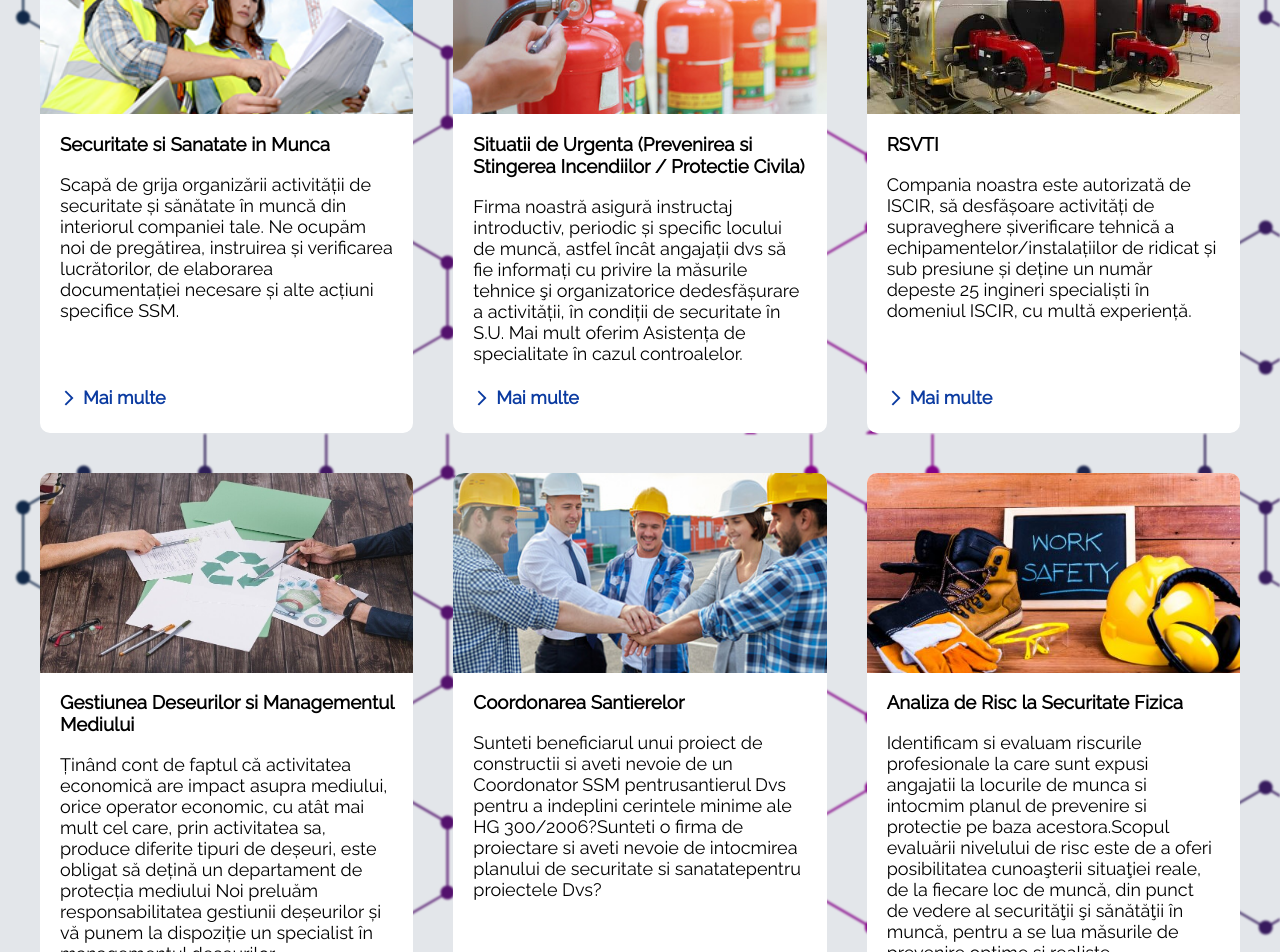
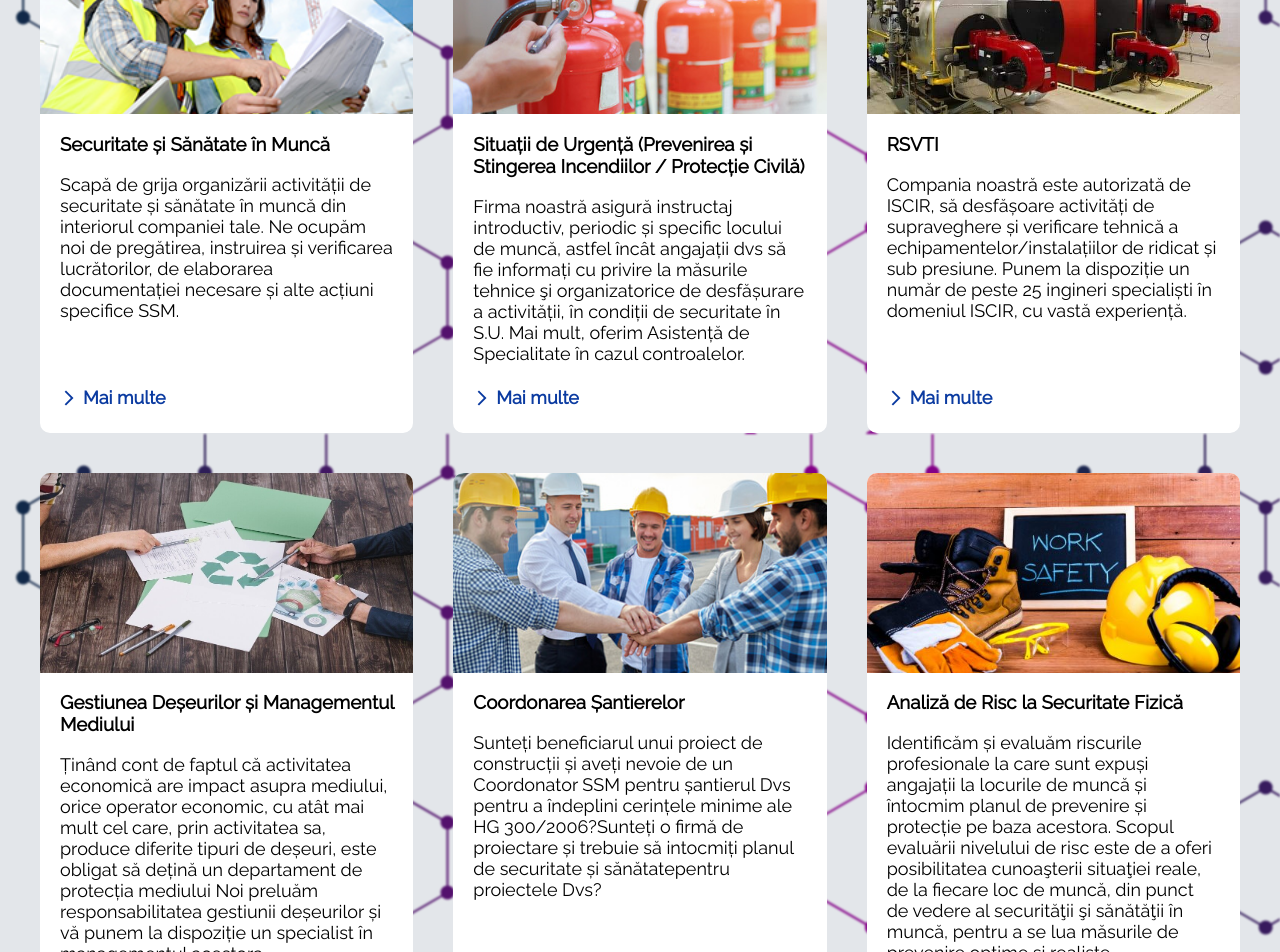
Before and after one commit to bmarcu13/work-management-website, a React (Create React App) app: page / in a window 1280 px wide. Shown: the part 1280-2232 px from the top of the page. Built offline with nearby package versions, Linux system fonts and the light colour scheme.

Commit message:
diacritice

```diff
--- a/src/Components/LandingSection/LandingSection.js
+++ b/src/Components/LandingSection/LandingSection.js
@@ -94,7 +94,7 @@ export default function LandingSection() {
                             />
                         </button>
                         <button>
-                            Cerere Oferta
+                            Cerere Ofertă
                             <RiArrowDropDownLine
                                 size={30}
                                 style={{
--- a/src/Components/ServicesMainPage/ServicesMainPage.js
+++ b/src/Components/ServicesMainPage/ServicesMainPage.js
@@ -110,47 +110,47 @@ export default function ServicesMainPage() {
 
 const servicesList = [
     {
-        title: "Securitate si Sanatate in Munca",
+        title: "Securitate și Sănătate în Muncă",
         description:
             "Scapă de grija organizării activității de securitate și sănătate în muncă din interiorul companiei tale. Ne ocupăm noi de pregătirea, instruirea și verificarea lucrătorilor, de elaborarea documentației necesare și alte acțiuni specifice SSM.",
         img: SecuritateSanatateInMunca,
     },
     {
-        title: "Situatii de Urgenta (Prevenirea si Stingerea Incendiilor / Protectie Civila)",
+        title: "Situații de Urgență (Prevenirea și Stingerea Incendiilor / Protecție Civilă)",
         description:
             "Firma noastră asigură instructaj introductiv, periodic și specific locului de muncă, astfel încât angajații dvs să fie informați cu privire la măsurile tehnice şi organizatorice de" +
-            "desfășurare a activității, în condiții de securitate în S.U. Mai mult oferim Asistența de specialitate în cazul controalelor.",
+            " desfășurare a activității, în condiții de securitate în S.U. Mai mult, oferim Asistență de Specialitate în cazul controalelor.",
         img: SituatiiUrgenta,
     },
     {
         title: "RSVTI",
         description:
-            "Compania noastra este autorizată de ISCIR, să desfășoare activități de supraveghere și" +
-            "verificare tehnică a echipamentelor/instalațiilor de ridicat și sub presiune și deține un număr de" +
-            "peste 25 ingineri specialiști în domeniul ISCIR, cu multă experiență.",
+            "Compania noastră este autorizată de ISCIR, să desfășoare activități de supraveghere și" +
+            " verificare tehnică a echipamentelor/instalațiilor de ridicat și sub presiune. Punem la dispoziție un număr de" +
+            " peste 25 ingineri specialiști în domeniul ISCIR, cu vastă experiență.",
         img: RSVTI,
     },
     {
-        title: "Gestiunea Deseurilor si Managementul Mediului",
+        title: "Gestiunea Deșeurilor și Managementul Mediului",
         description:
             "Ținând cont de faptul că activitatea economică are impact asupra mediului, orice operator economic, cu atât mai mult cel care, prin activitatea sa, produce diferite tipuri de deșeuri, este obligat să dețină un departament de protecția mediului" +
-            " Noi preluăm responsabilitatea gestiunii deșeurilor și vă punem la dispoziție un specialist în managementul deșeurilor.",
+            " Noi preluăm responsabilitatea gestiunii deșeurilor și vă punem la dispoziție un specialist în managementul acestora.",
         img: Deseuri,
     },
     {
-        title: "Coordonarea Santierelor",
+        title: "Coordonarea Șantierelor",
         description:
-            "Sunteti beneficiarul unui proiect de constructii si aveti nevoie de un Coordonator SSM pentru" +
-            "santierul Dvs pentru a indeplini cerintele minime ale HG 300/2006?" +
-            "Sunteti o firma de proiectare si aveti nevoie de intocmirea planului de securitate si sanatate" +
+            "Sunteți beneficiarul unui proiect de construcții și aveți nevoie de un Coordonator SSM pentru" +
+            " șantierul Dvs pentru a îndeplini cerințele minime ale HG 300/2006?" +
+            "Sunteți o firmă de proiectare și trebuie să intocmiți planul de securitate și sănătate" +
             "pentru proiectele Dvs?",
         img: CoordonareaSantierelor,
     },
     {
-        title: "Analiza de Risc la Securitate Fizica",
+        title: "Analiză de Risc la Securitate Fizică",
         description:
-            "Identificam si evaluam riscurile profesionale la care sunt expusi angajatii la locurile de munca si intocmim planul de prevenire si protectie pe baza acestora." +
-            "Scopul evaluării nivelului de risc este de a oferi posibilitatea cunoaşterii situaţiei reale, de la fiecare loc de muncă, din punct de vedere al securităţii şi sănătăţii în muncă, pentru a se lua măsurile de prevenire optime şi realiste.",
+            "Identificăm și evaluăm riscurile profesionale la care sunt expuși angajații la locurile de muncă și întocmim planul de prevenire și protecție pe baza acestora." +
+            " Scopul evaluării nivelului de risc este de a oferi posibilitatea cunoaşterii situaţiei reale, de la fiecare loc de muncă, din punct de vedere al securităţii şi sănătăţii în muncă, pentru a se lua măsurile de prevenire optime şi realiste.",
         img: AnalizaRiscuri,
     },
 ];
```
